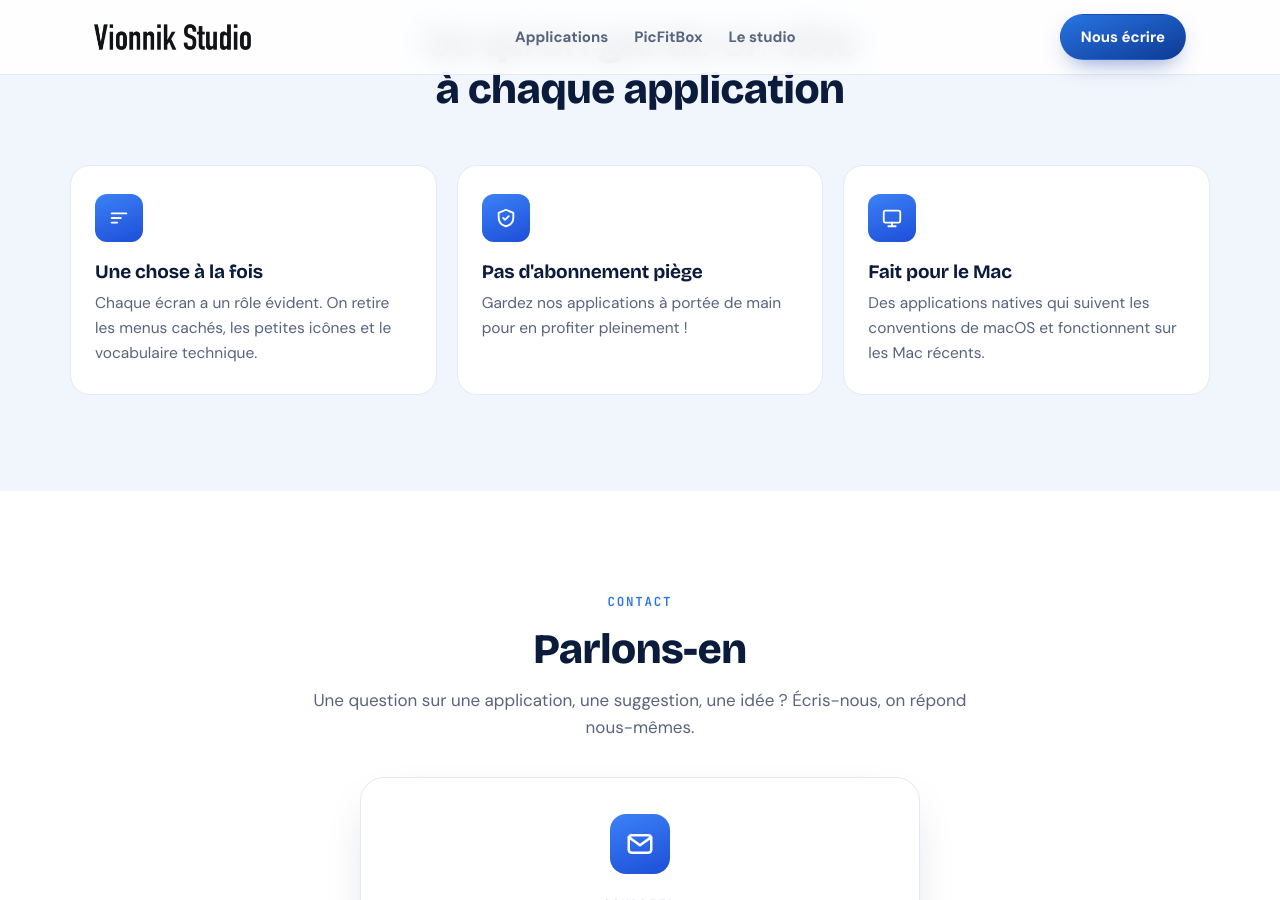
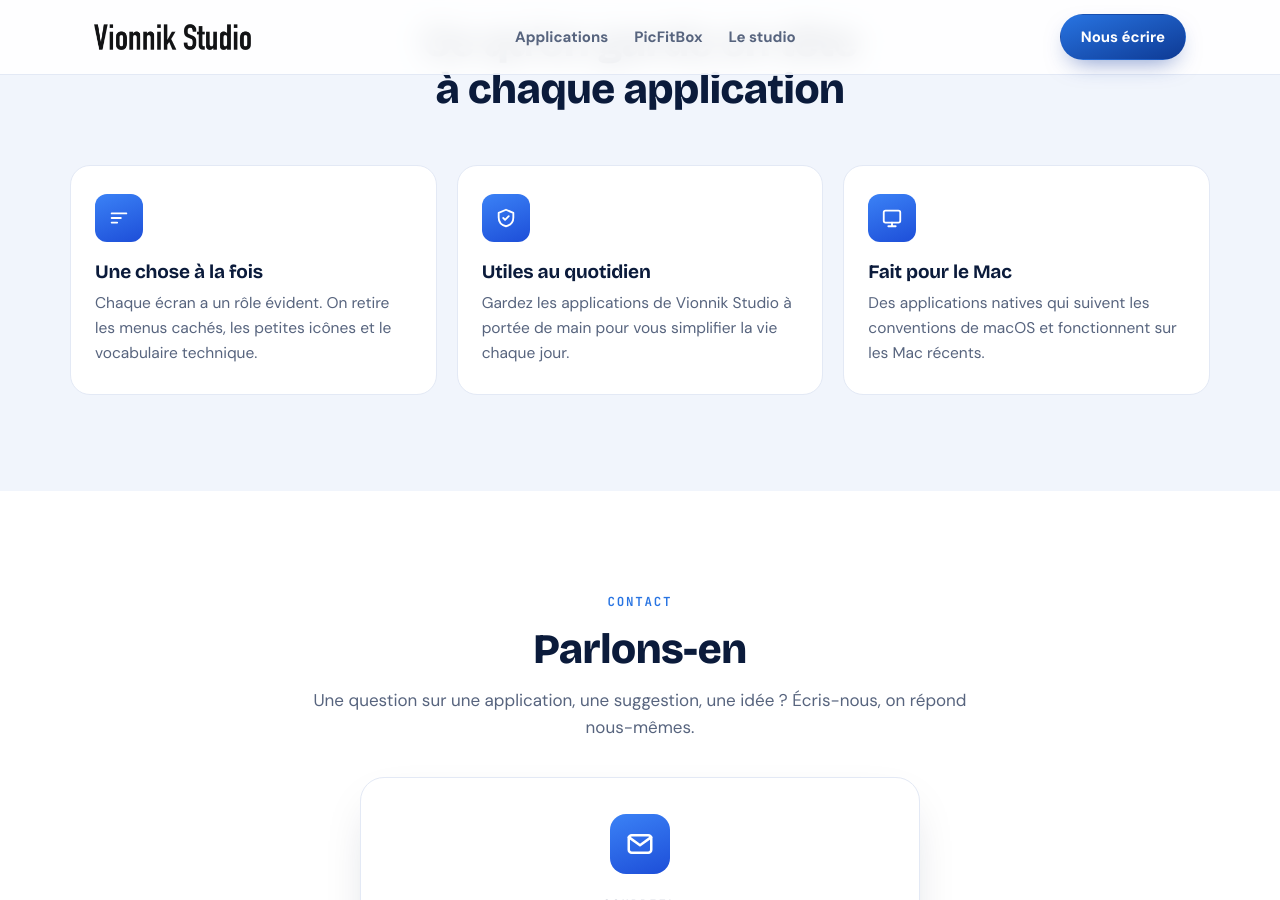
Before and after one commit to vionnikstudio/vionnikstudio.github.io, a Jekyll site: the page built from index.md, in a window 1280 px wide and 900 px high, scrolled down 2713 px. Built offline with Jekyll 4.4.1, drawn with Linux system fonts in a browser that asks for light colours.

Commit message:
Update section titles and texts in index.md

```diff
--- a/index.md
+++ b/index.md
@@ -55,8 +55,8 @@ principes:
     titre: "Une chose à la fois"
     texte: "Chaque écran a un rôle évident. On retire les menus cachés, les petites icônes et le vocabulaire technique."
   - icone: "bouclier"
-    titre: "Pas d'abonnement piège"
-    texte: "Gardez nos applications à portée de main pour en profiter pleinement !"
+    titre: "Utiles au quotidien "
+    texte: "Gardez les applications de Vionnik Studio à portée de main pour vous simplifier la vie chaque jour."
   - icone: "ecran"
     titre: "Fait pour le Mac"
     texte: "Des applications natives qui suivent les conventions de macOS et fonctionnent sur les Mac récents."
```
